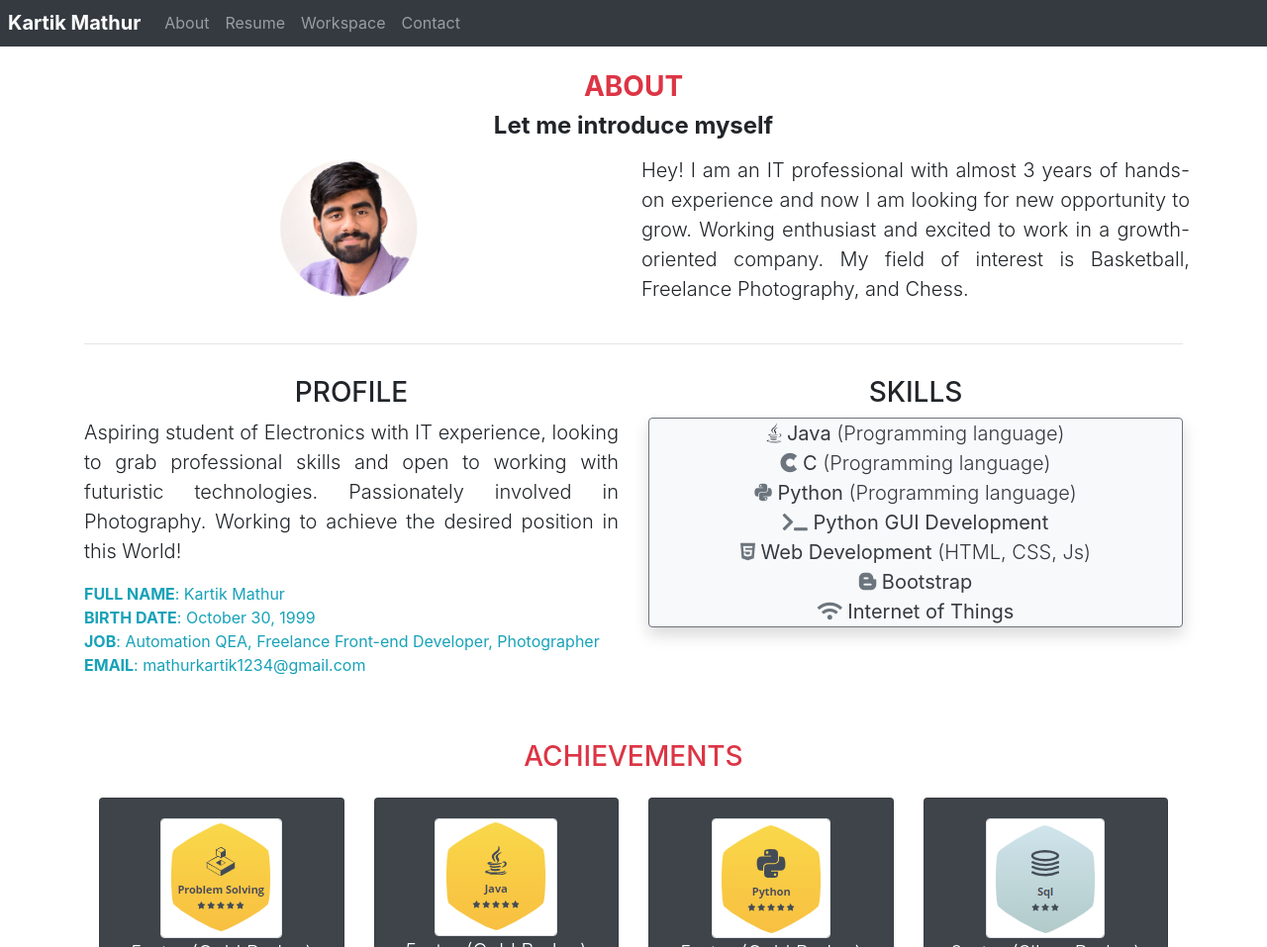
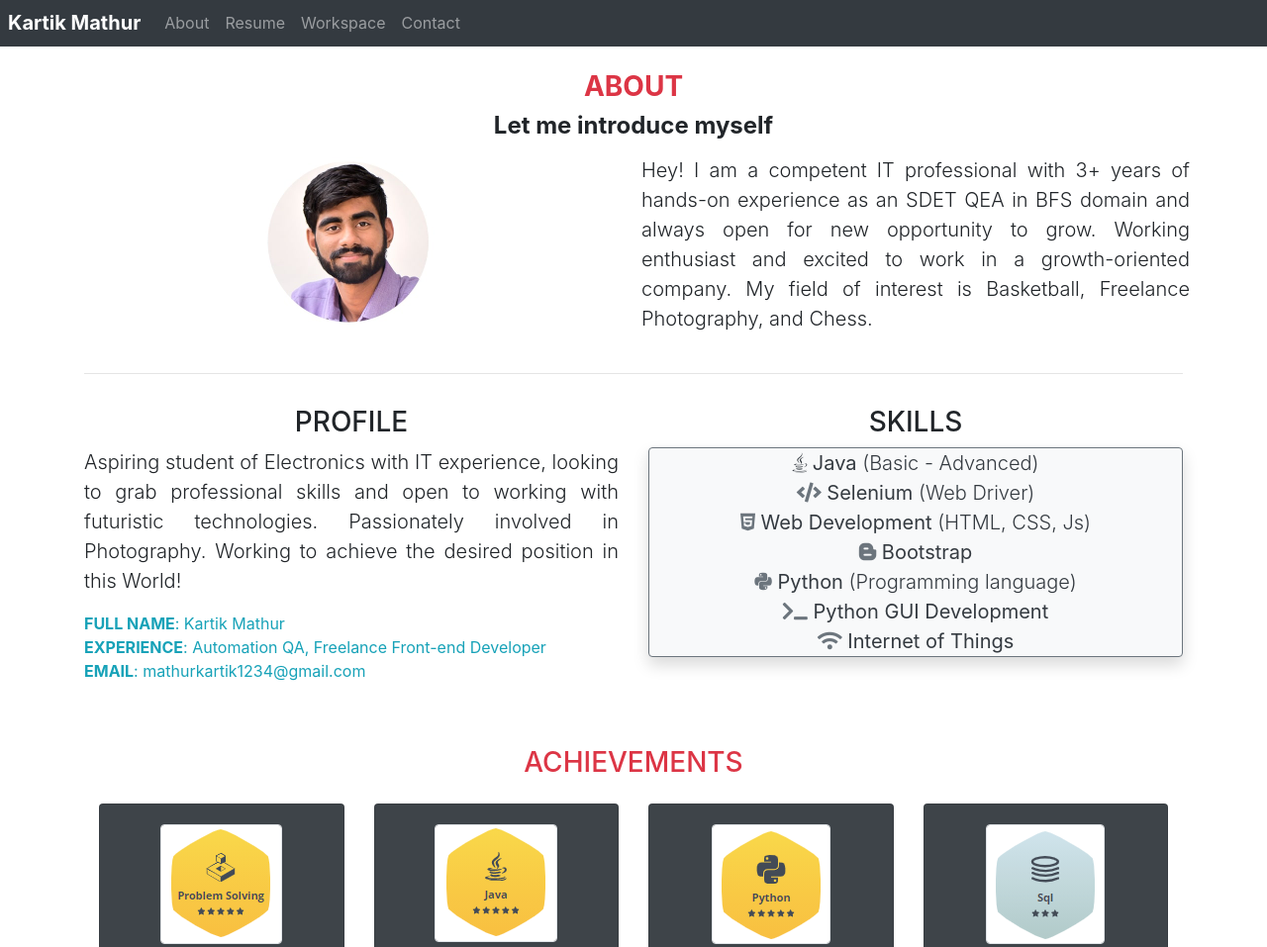
Before and after one commit to KartikMathur30/Portfolio, a plain HTML site: page index.html in a window 1280 px wide. Shown: the part 803-1760 px from the top of the page at 99% size. Drawn offline with nearby package versions, Linux system fonts and the light colour scheme.

Commit message:
index enhancements

```diff
--- a/index.html
+++ b/index.html
@@ -177,13 +177,13 @@
         </div>
         <div class="row">
             <div class="col-sm-6 text-center d-lg-block d-none">
-                <img src="kp.jpg" alt="Profile Image" class="photos-zoom" style="height: 170px;">
+                <img src="kp.jpg" alt="Profile Image" class="photos-zoom" style="height: 200px;">
             </div>
             <div class="col-sm-6 text-center d-block d-lg-none">
                 <img src="kp.jpg" alt="Profile Image" id="dp-zoom" style="height: 170px;">
             </div>
             <div class="col-sm-6 text-center p-2">
-                <p class="lead text-justify">Hey! I am an IT professional with almost 3 years of hands-on experience and now I am looking for new opportunity to grow. Working enthusiast and excited
+                <p class="lead text-justify">Hey! I am a competent IT professional with 3+ years of hands-on experience as an SDET QEA in BFS domain and always open for new opportunity to grow. Working enthusiast and excited
                     to work
                     in a growth-oriented company. My field of interest is Basketball, Freelance Photography, and Chess.
                 </p>
@@ -202,8 +202,7 @@
                     achieve the desired position in this World!</p>
                 <p class="text-info">
                     <b>FULL NAME</b>: Kartik Mathur<br>
-                    <b>BIRTH DATE</b>: October 30, 1999<br>
-                    <b>JOB</b>: Automation QEA, Freelance Front-end Developer, Photographer<br>
+                    <b>EXPERIENCE</b>: Automation QA, Freelance Front-end Developer<br>
                     <b>EMAIL</b>: <a class="text-info" href="mailto:mathurkartik1234@gmail.com"
                         style="text-decoration: none;">mathurkartik1234@gmail.com</a>
                 </p>
@@ -214,13 +213,14 @@
             <div class="col-sm-6 mt-2">
                 <h3 class="text-center">SKILLS</h3>
                 <p class="text-dark lead text-center bg-light p- 2 shadow border border-secondary rounded">
-                    <i class="fab fa-java text-dark my-2 my-sm-0"></i><b> Java</b> (Programming language)<br>
-                    <i class="fab fa-cuttlefish text-secondary my-2 my-sm-0"></i><b> C</b> (Programming language)<br>
+                    <i class="fab fa-java text-dark my-2 my-sm-0"></i><b> Java</b> (Basic - Advanced)<br>
+                    <i class="fa fa-code text-secondary my-2 my-sm-0"></i><b> Selenium </b>(Web Driver)</br>
+                    <i class="fab fa-html5 text-secondary my-2 my-sm-0"></i><b> Web Development</b> (HTML, CSS, Js)<br>
+                    <i class="fab fa-blogger-b text-secondary my-2 my-sm-0"></i><b> Bootstrap</b><br>
+                    <!-- <i class="fab fa-cuttlefish text-secondary my-2 my-sm-0"></i><b> C</b> (Programming language)<br> -->
                     <!--  <i class="fas fa-code text-secondary my-2 my-sm-0"></i><b> C++</b> (Programming language)<br> -->
                     <i class="fab fa-python text-secondary my-2 my-sm-0"></i><b> Python</b> (Programming language)<br>
                     <i class="fas fa-terminal text-secondary my-2 my-sm-0"></i><b> Python GUI Development</b><br>
-                    <i class="fab fa-html5 text-secondary my-2 my-sm-0"></i><b> Web Development</b> (HTML, CSS, Js)<br>
-                    <i class="fab fa-blogger-b text-secondary my-2 my-sm-0"></i><b> Bootstrap</b><br>
                     <i class="fas fa-wifi text-secondary my-2 my-sm-0"></i><b> Internet of Things</b><br>
                 </p>
             </div>
```
